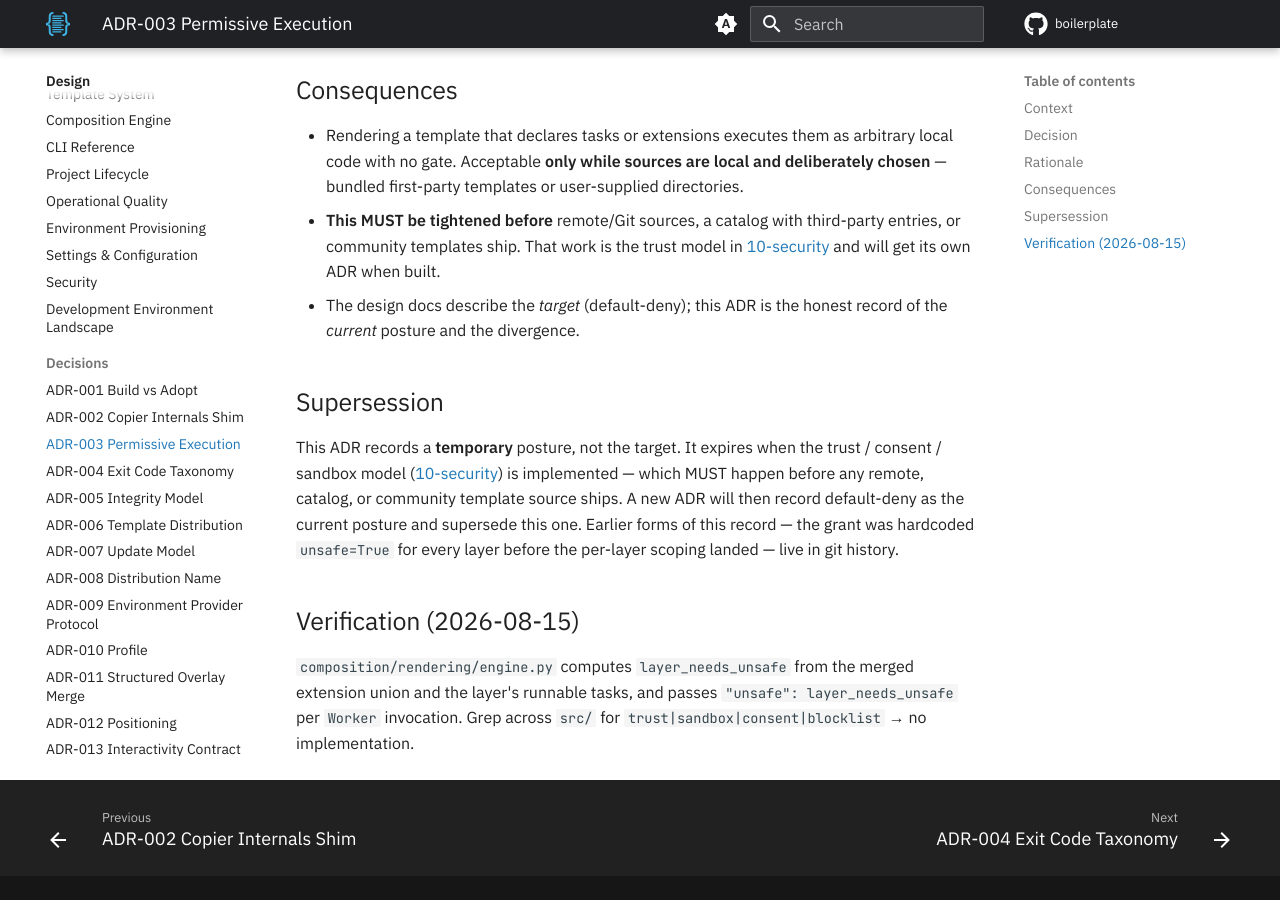
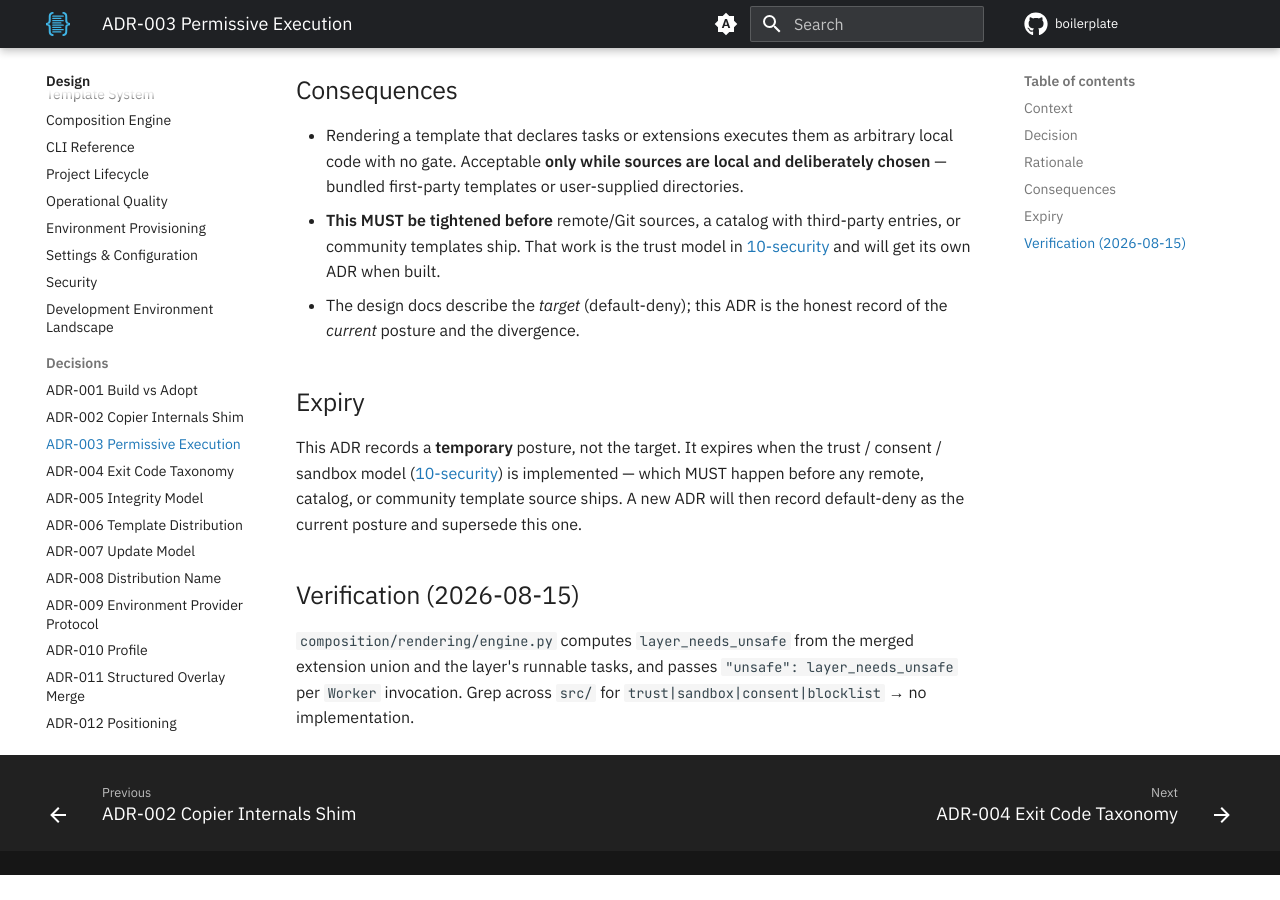
Before and after one commit to TheRealBillSiegler/boilerplate, an MkDocs documentation site: the page built from docs/design/adr-003-permissive-execution.md, in a window 1280 px wide and 900 px high, scrolled down 1440 px. Built offline with MkDocs 1.6.1 and Material for MkDocs 9.7.7, drawn with Linux system fonts in a browser that asks for light colours; comment, search, counter and statistics services are not loaded; the version menu is left out; after the commit the page ends 2315 px from its top, so only the background shows below that.

Commit message:
docs(design): rename ADR-003's supersession section to expiry
The section now states only the expiry trigger and no longer carries the
sentence pointing to earlier forms of the record in git history. The
roadmap's reference to the clause follows the new name.

Co-Authored-By: Claude Sonnet 5.5 <noreply@anthropic.com>

```diff
--- a/docs/design/adr-003-permissive-execution.md
+++ b/docs/design/adr-003-permissive-execution.md
@@ -25,9 +25,9 @@ Public exposure is sanctioned under this posture: strangers installing the CLI a
 - **This MUST be tightened before** remote/Git sources, a catalog with third-party entries, or community templates ship. That work is the trust model in [10-security](10-security.md) and will get its own ADR when built.
 - The design docs describe the *target* (default-deny); this ADR is the honest record of the *current* posture and the divergence.
 
-## Supersession
+## Expiry
 
-This ADR records a **temporary** posture, not the target. It expires when the trust / consent / sandbox model ([10-security](10-security.md)) is implemented — which MUST happen before any remote, catalog, or community template source ships. A new ADR will then record default-deny as the current posture and supersede this one. Earlier forms of this record — the grant was hardcoded `unsafe=True` for every layer before the per-layer scoping landed — live in git history.
+This ADR records a **temporary** posture, not the target. It expires when the trust / consent / sandbox model ([10-security](10-security.md)) is implemented — which MUST happen before any remote, catalog, or community template source ships. A new ADR will then record default-deny as the current posture and supersede this one.
 
 ## Verification (2026-08-15)
 
--- a/docs/roadmap.md
+++ b/docs/roadmap.md
@@ -78,7 +78,7 @@ Runs in parallel with Phase 3 after Phase 1, under the [parallelism contract](#p
 - Git source — build a Git-backed `TemplateRepository` — then archive sources and the local catalog cache. The wheel-bundle source stays deferred per [ADR-006](design/adr-006-template-distribution.md); build it only on demonstrated demand for an offline seed cache.
 - TOFU pinning, the git credential helper, and the revoked-templates read protocol (Reserved for Phase 4 / remote sources) ([design 10](design/10-security.md)).
 - **Owns artifact fetching** ([design 06](design/06-project-lifecycle.md) Part 3): the fetch layer lives here exclusively.
-- **Carries the ADR-003 expiry:** full trust-tier consent gating must land at Phase 4 entry, together with the superseding ADR that [ADR-003](design/adr-003-permissive-execution.md)'s supersession clause requires.
+- **Carries the ADR-003 expiry:** full trust-tier consent gating must land at Phase 4 entry, together with the superseding ADR that [ADR-003](design/adr-003-permissive-execution.md)'s expiry clause requires.
 
 !!! question "Open sequencing question — the git source became a first-party dependency"
     The same amendment moves the git source out of "Phase 4 nicety" and into the update spine's prerequisites: a project is only updatable if its answers files record a resolvable git source, so `new` must render first-party layers from a published repo (or a local clone) rather than the wheel's plain directories. Implementing the Git-backed `TemplateRepository` therefore gates the *updatable-project* outcome, not just catalog federation. Resolve before Phase 3 begins: either move the git source into Phase 1/early Phase 3, or accept that projects created before it lands are copy-only and rehome via a one-line `_src_path` edit.
```
